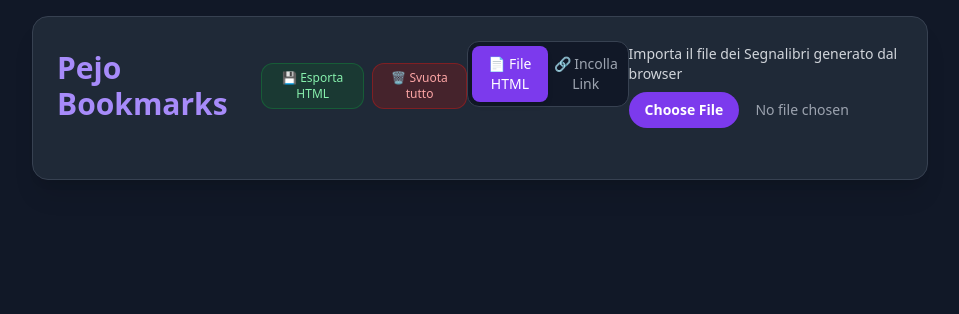
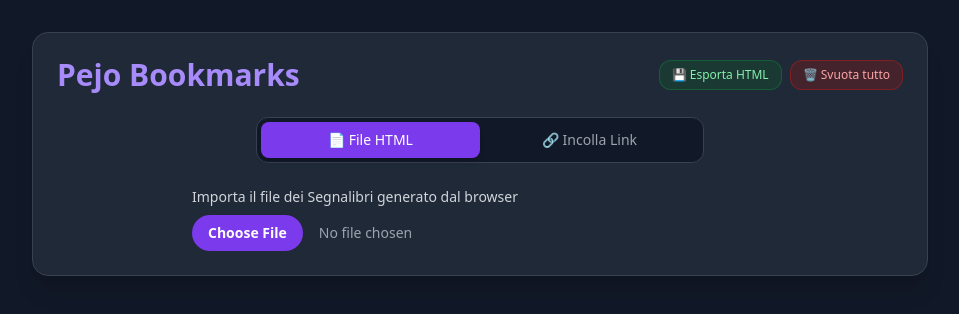
Before and after one commit to Pejone/visual-bookmarks, a website: page public/index.html in a window 1280 px wide. Shown: the whole page, without its empty margins (160-1119 px from the left). Drawn offline with nearby package versions, Linux system fonts and the light colour scheme.

Commit message:
exportdef html

```diff
--- a/public/index.html
+++ b/public/index.html
@@ -10,48 +10,48 @@
   <meta name="apple-mobile-web-app-capable" content="yes">
   <meta name="apple-mobile-web-app-status-bar-style" content="black-translucent">
 </head>
-<body class="bg-gray-900 text-gray-100 min-h-screen p-4">
+<body class="bg-gray-900 text-gray-100 min-h-screen p-4 md:p-8">
 
   <header class="max-w-4xl mx-auto mb-8 bg-gray-800 p-6 rounded-2xl border border-gray-700 shadow-xl">
-    <div class="flex justify-between items-center mb-6">
+
+    <div class="flex flex-col sm:flex-row justify-between items-center gap-4 mb-6">
       <h1 class="text-3xl font-bold text-violet-400">Pejo Bookmarks</h1>
-      <div class="flex gap-2">
-      <button id="exportBtn" class="bg-green-900/40 hover:bg-green-700 text-green-300 hover:text-white border border-green-700/50 text-xs font-medium px-3 py-1.5 rounded-xl transition duration-200">
-         💾 Esporta HTML
-      </button>
-      <button id="clearAllBtn" class="bg-red-900/40 hover:bg-red-700 text-red-300 hover:text-white border border-red-700/50 text-xs font-medium px-3 py-1.5 rounded-xl transition duration-200">
-        🗑️ Svuota tutto
-      </button>
-    </div>
-
-    <div class="flex bg-gray-900 p-1 rounded-xl max-w-md mx-auto mb-6 border border-gray-700">
-      <button id="tabHtml" class="flex-1 py-2 text-sm font-medium rounded-lg bg-violet-600 text-white transition-all duration-200 shadow-md">
+      <div class="flex gap-2 w-full sm:w-auto justify-center">
+        <button id="exportBtn" class="flex-1 sm:flex-none bg-green-900/40 hover:bg-green-700 text-green-300 hover:text-white border border-green-700/50 text-xs font-medium px-3 py-1.5 rounded-xl transition duration-200 cursor-pointer">
+           💾 Esporta HTML
+        </button>
+        <button id="clearAllBtn" class="flex-1 sm:flex-none bg-red-900/40 hover:bg-red-700 text-red-300 hover:text-white border border-red-700/50 text-xs font-medium px-3 py-1.5 rounded-xl transition duration-200 cursor-pointer">
+          🗑️ Svuota tutto
+        </button>
+      </div>
+    </div> <div class="flex bg-gray-900 p-1 rounded-xl max-w-md mx-auto mb-6 border border-gray-700">
+      <button id="tabHtml" class="flex-1 py-2 text-sm font-medium rounded-lg bg-violet-600 text-white transition-all duration-200 shadow-md cursor-pointer">
         📄 File HTML
       </button>
-      <button id="tabText" class="flex-1 py-2 text-sm font-medium rounded-lg text-gray-400 hover:text-gray-200 transition-all duration-200">
+      <button id="tabText" class="flex-1 py-2 text-sm font-medium rounded-lg text-gray-400 hover:text-gray-200 transition-all duration-200 cursor-pointer">
         🔗 Incolla Link
       </button>
     </div>
 
     <div class="max-w-xl mx-auto">
       <div id="sectionHtml" class="space-y-2 transition-all duration-300">
-        <label class="block text-sm font-medium text-gray-300">Importa il file dei Segnalibri generato dal browser</label>
+        <label class="block text-sm font-medium text-gray-300 text-center sm:text-left">Importa il file dei Segnalibri generato dal browser</label>
         <input type="file" id="fileInput" accept=".html" class="block w-full text-sm text-gray-400 file:mr-4 file:py-2 file:px-4 file:rounded-full file:border-0 file:text-sm file:font-semibold file:bg-violet-600 file:text-white hover:file:bg-violet-700 cursor-pointer"/>
       </div>
 
       <div id="sectionText" class="space-y-2 hidden transition-all duration-300">
-        <label class="block text-sm font-medium text-gray-300">Incolla qui il testo o i link copiati da Chrome</label>
-        <div class="flex gap-2">
+        <label class="block text-sm font-medium text-gray-300 text-center sm:text-left">Incolla qui il testo o i link copiati da Chrome</label>
+        <div class="flex flex-col sm:flex-row gap-2">
           <textarea id="bulkLinksInput" rows="1" placeholder="Trascina o incolla i tuoi link qui..." class="w-full bg-gray-900 text-sm rounded-lg border border-gray-700 p-2.5 text-gray-100 focus:ring-violet-500 focus:border-violet-500 placeholder-gray-500 resize-none"></textarea>
-          <button id="addLinksBtn" class="bg-violet-600 hover:bg-violet-700 text-white font-medium text-sm px-4 rounded-lg transition whitespace-nowrap">Aggiungi</button>
+          <button id="addLinksBtn" class="bg-violet-600 hover:bg-violet-700 text-white font-medium text-sm px-4 py-2 sm:py-0 rounded-lg transition whitespace-nowrap cursor-pointer">Aggiungi</button>
         </div>
       </div>
     </div>
   </header>
 
-  <!-- Griglia delle card -->
-  <main id="bookmarksGrid" class="max-w-4xl mx-auto grid grid-cols-1 sm:grid-cols-2 md:grid-cols-3 gap-6">
-    <!-- Le card verranno iniettate qui da JavaScript -->
+  <main class="max-w-4xl mx-auto">
+    <div id="bookmarksGrid" class="grid grid-cols-1 sm:grid-cols-2 md:grid-cols-3 gap-6">
+      </div>
   </main>
 
   <script src="app.js"></script>
```
